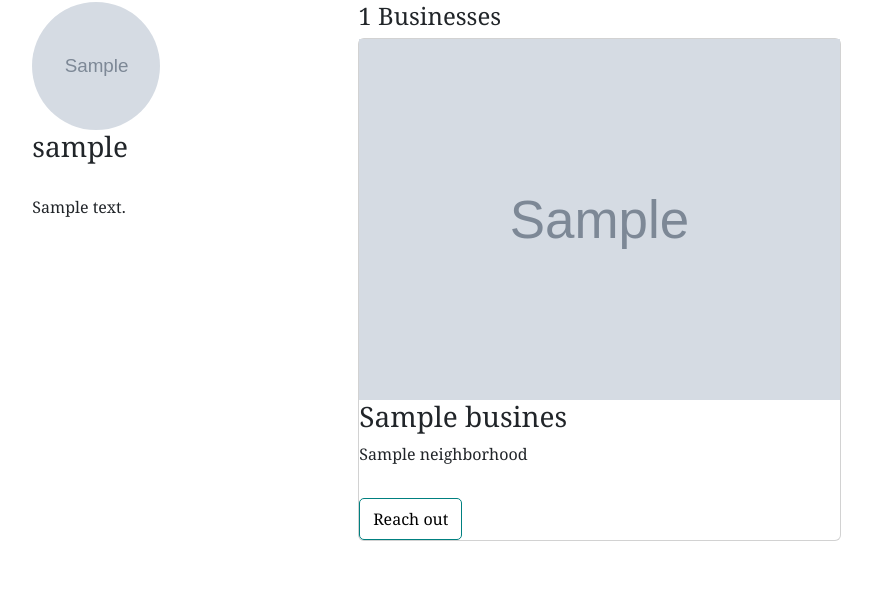
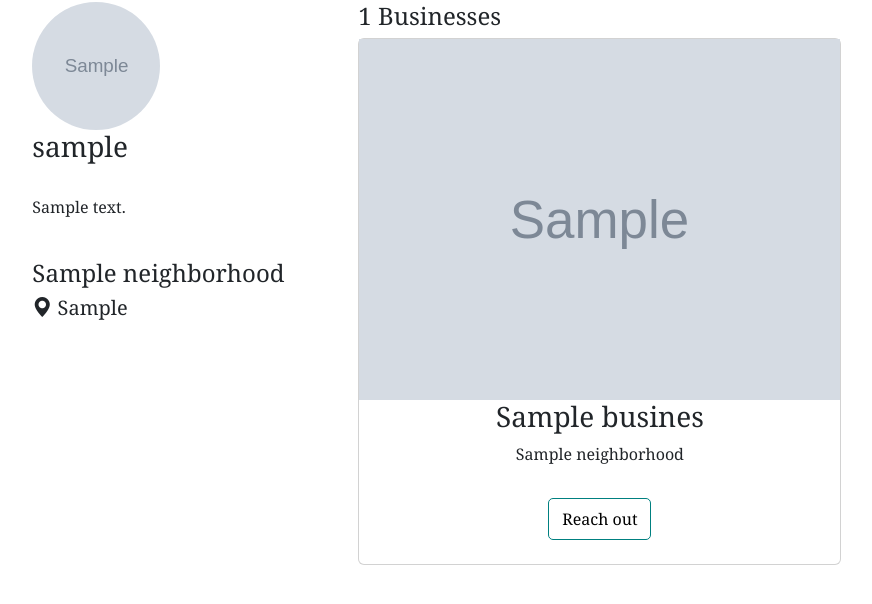
Before and after one commit to tori-bot/my-neighbourhood, a Django app: page /profile/ in a window 1280 px wide. Shown: the part 66-670 px from the top of the page, without its empty margins (185-1057 px from the left). Run offline with Django 4.2, Linux system fonts and the light colour scheme; a user stored in the database is signed in; tables that the repository leaves empty hold one stand-in row (values such as "Sample post"); grey boxes marked "Sample" are stand-in pictures; some libraries are stand-ins or nearby versions.

Commit message:
business: customize businesses template

```diff
--- a/neighbourhood_app/templates/profile.html
+++ b/neighbourhood_app/templates/profile.html
@@ -14,6 +14,10 @@
         <h3>{{profile.user.username}} </h3>
 <br>
         <p>{{profile.bio}} </p>
+        <br>
+        <h4>{{neighborhood.name}} </h4>
+
+        <h5><i class="bi bi-geo-alt-fill"></i> {{neighborhood.location}} </h5>
 
 
     </div>
@@ -31,7 +35,7 @@
 
           <h3>{{item.name}} </h3>
           <p>{{item.neighborhood.name}}</p> </p>
-          <a href="{{item.email}}" class=""><button class="pretty_button">Reach out</button> </a>
+          <a href="#" class=""><button class="pretty_button">Reach out</button> </a>
 
           </div>
         </div>
--- a/neighbourhood_app/views.py
+++ b/neighbourhood_app/views.py
@@ -36,7 +36,7 @@ def profile(request):
     current_user = request.user
     user = User.objects.get(id=current_user.id)
     profile = Profile.get_profile_by_id(user.id)
-    neighborhood=Neighborhood.objects.filter(id=current_user.id)
+    neighborhood=Neighborhood.objects.filter(id=current_user.id).first()
     business=Business.objects.filter(id=current_user.id)
 
     context = {
@@ -129,13 +129,15 @@ def business_form(request,id):
         return render(request, 'business_form.html', context)
 
 def business(request,id):
+    current_user=request.user
     user = User.objects.get(id=id)
     profile = Profile.objects.get(user=user)
-    # business=Business.get_business(id)
-    business=Business.objects.filter(id=user.id)
+    neighborhood=Neighborhood.objects.get  (id=current_user.id)
+    business=Business.objects.filter(neighborhood=neighborhood)
     context = {
         'user': user,
         'profile': profile,
-        'business': business
+        'business': business,
+        'neighborhood': neighborhood
     }
     return render(request, 'business.html', context)
--- a/static/css/index.css
+++ b/static/css/index.css
@@ -104,3 +104,7 @@ body{
     object-fit: cover;
     width: 100%;
 }
+.card{
+    text-align: center;
+    padding-bottom: 3vh;
+}
```
Also changed, not shown: neighbourhood_app/templates/business.html (+19 -2 lines).
